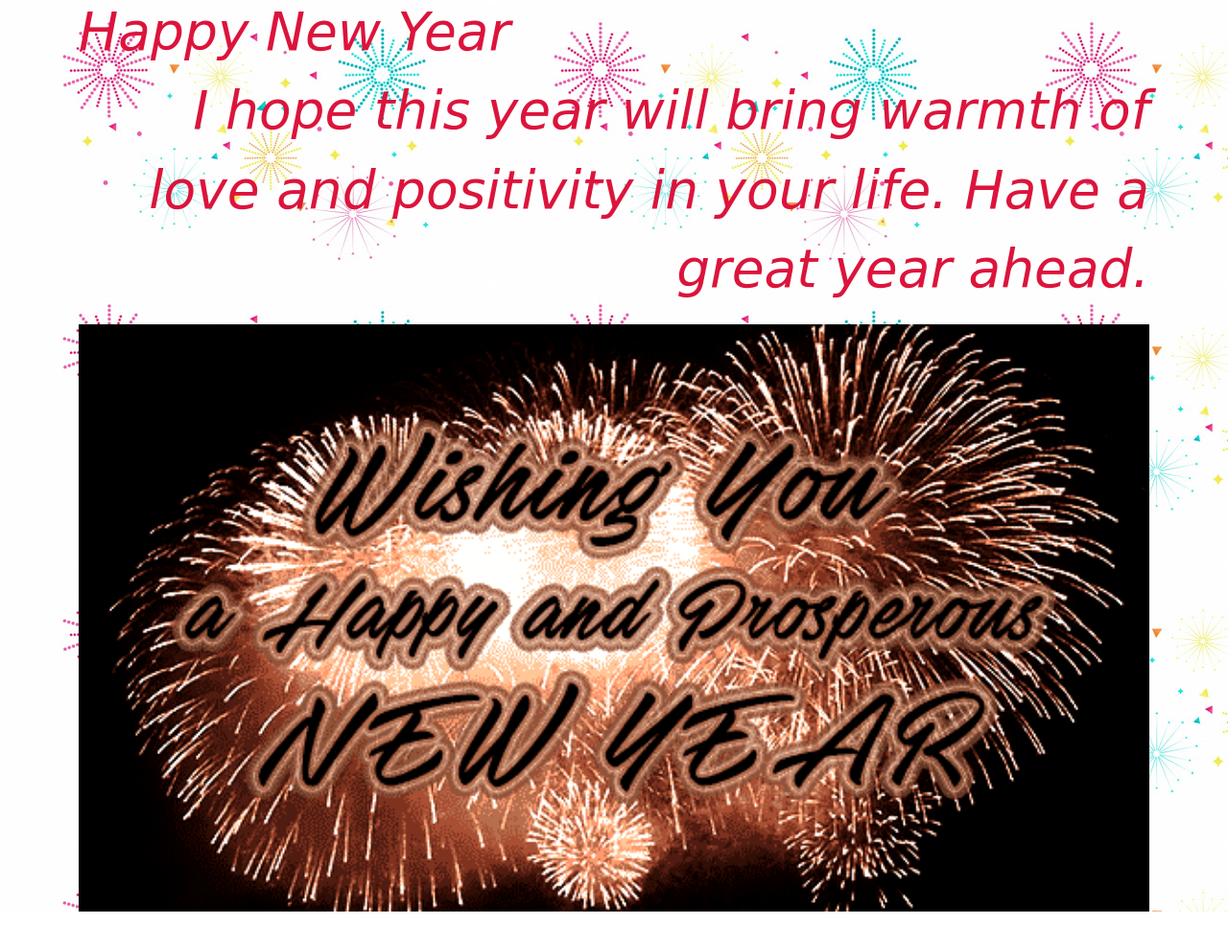
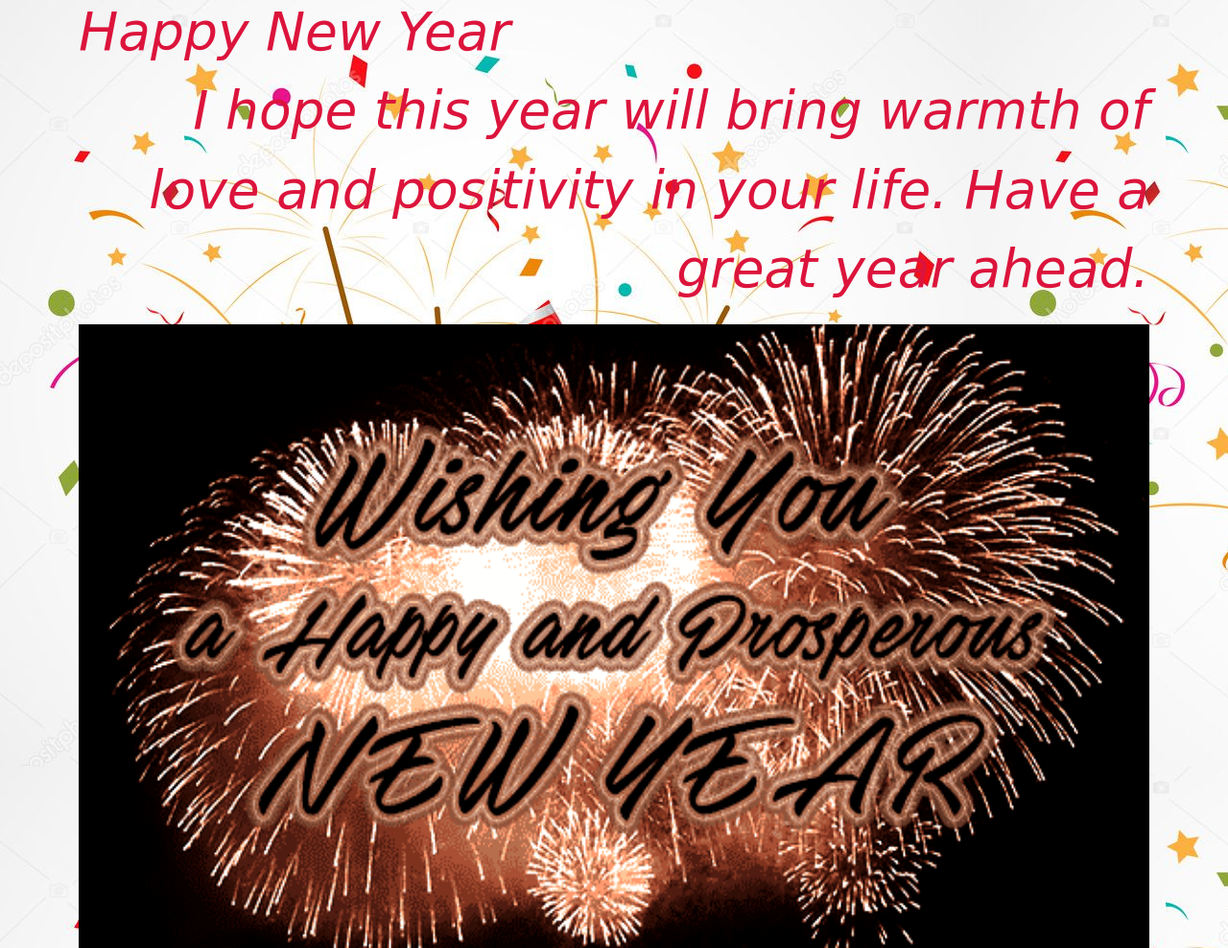
Before and after one commit to ashamary97/happy-new-year-website, a PHP site: page / in a window 1280 px wide. Shown: the whole page at 96% size. Before the commit the page ends 950 px from the top, so only its background shows below. Run offline with PHP 8.4, Linux system fonts and the light colour scheme.

Commit message:
new year updates

```diff
--- a/index.html
+++ b/index.html
@@ -19,7 +19,7 @@
 
        </div>
        <div class="row">
-        <img src="images/animation1.gif" class="rounded mx-auto d-block" alt="...">
+        <img src="images/animation1.gif" class="rounded mx-auto d-block" alt="..." height="650px" width="600px">
 
        </div>
 
--- a/style.css
+++ b/style.css
@@ -1,6 +1,6 @@
 .mybckimg{
 
-    background-image: url(../images/image2.jpg);
+    background-image: url(../images/image3.jpg);
 
 
 
```
Also changed, not shown: images/image1.jpeg (deleted), images/image1.png (deleted), images/image2.jpeg (added), images/image2.jpg (deleted), images/image3.jpg (added).
